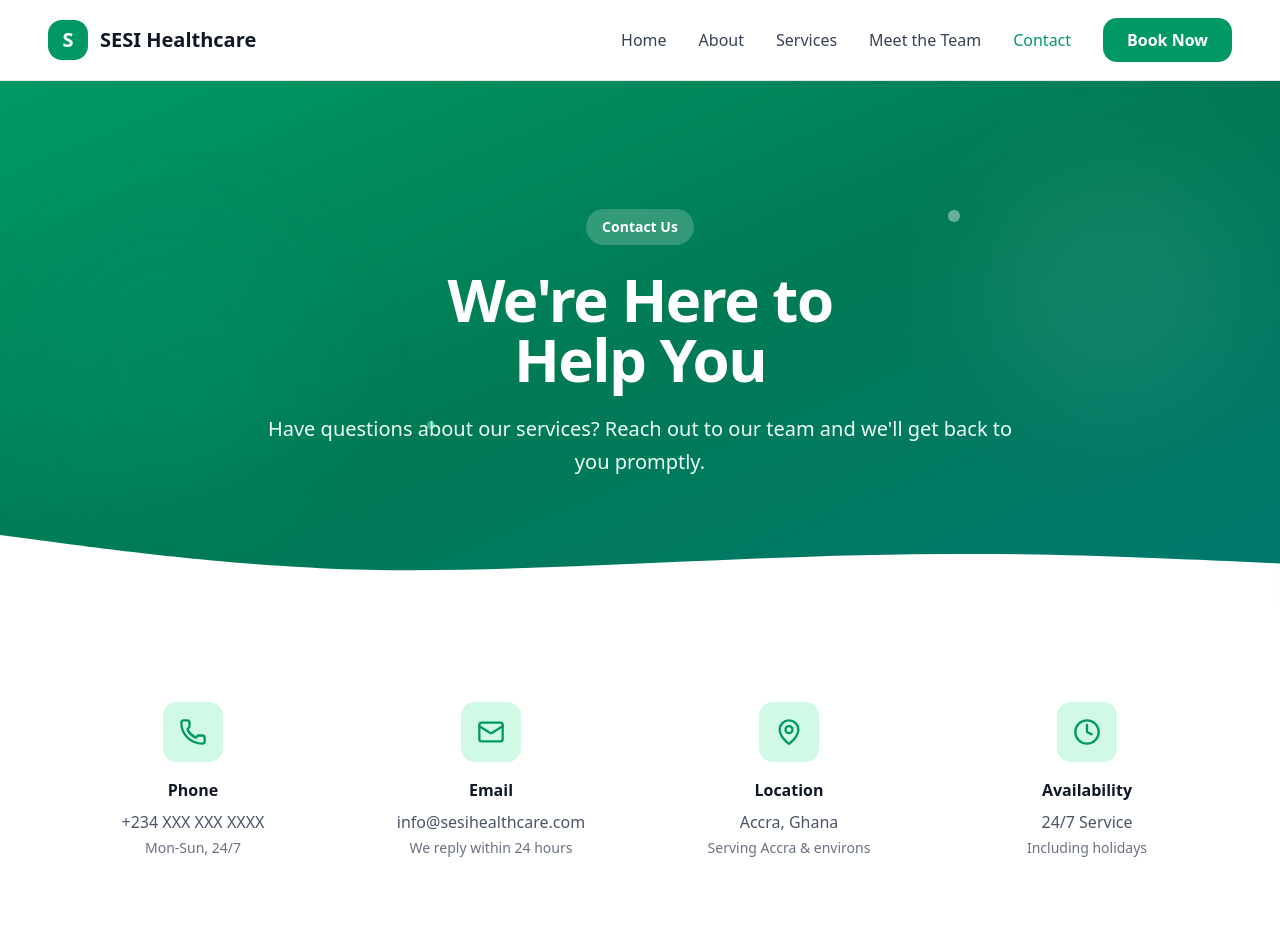
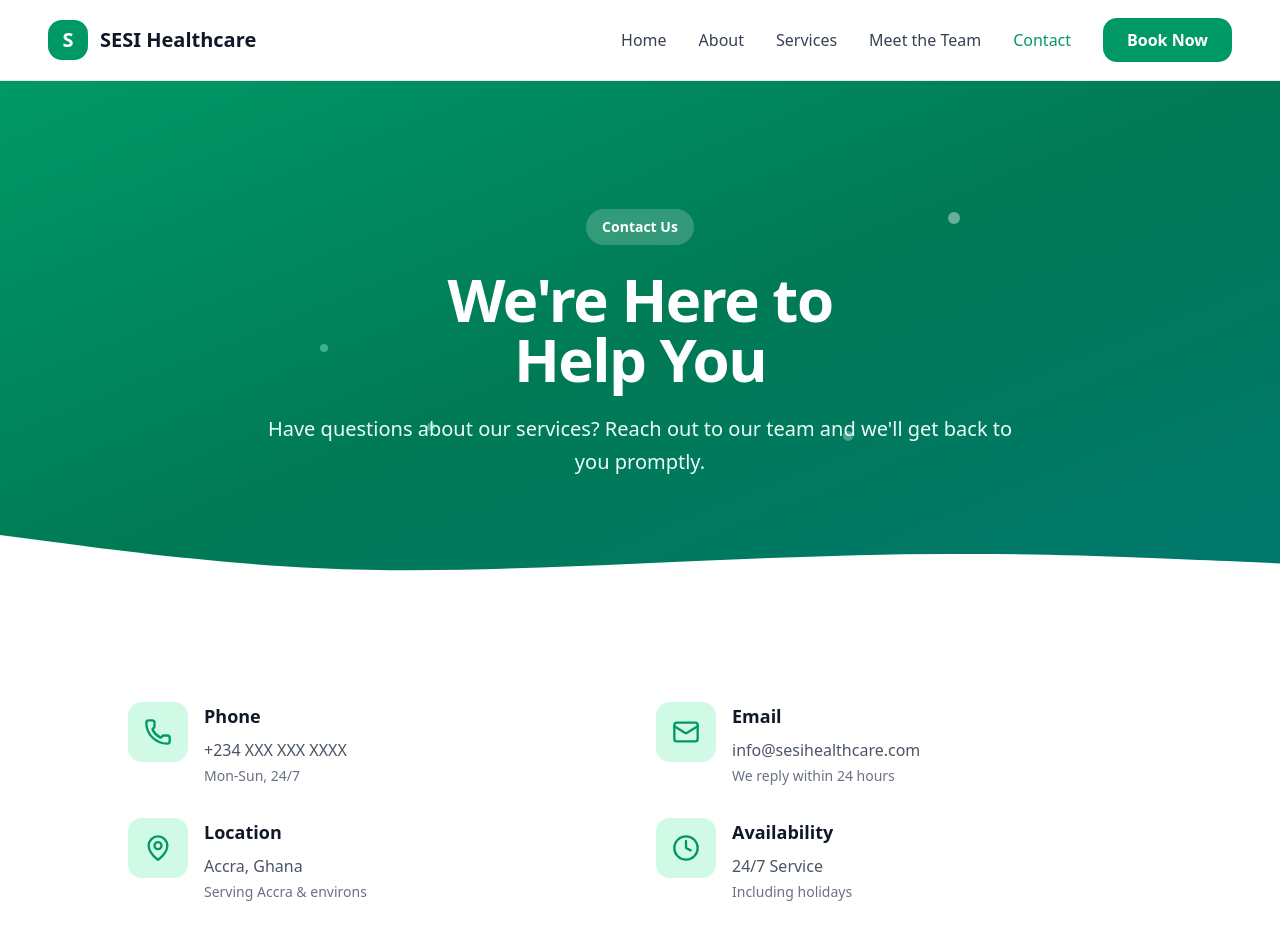
Before and after one commit to eaindome/SESI_CONSULTS, a SvelteKit app in the folder client/: page /contact in a window 1280 px wide. Shown: the top 936 px of the page. Built offline with nearby package versions, Linux system fonts and the light colour scheme.

Commit message:
update: improving the UI in some corners

```diff
--- a/client/src/routes/+page.svelte
+++ b/client/src/routes/+page.svelte
@@ -40,7 +40,7 @@
 			class="w-full h-full object-cover"
 		/>
 		<!-- Dark overlay for text contrast -->
-		<div class="absolute inset-0 bg-gradient-to-r from-gray-900/85 via-gray-900/75 to-gray-900/70"></div>
+		<div class="absolute inset-0 bg-linear-to-r from-gray-900/85 via-gray-900/75 to-gray-900/70"></div>
 	</div>
 
 	<div class="relative z-10 container mx-auto px-6 py-32 sm:px-8 lg:px-12 lg:py-40">
@@ -84,14 +84,16 @@
 			</p>
 		</div>
 
-		<div class="grid grid-cols-1 gap-8 md:grid-cols-2 lg:grid-cols-4 max-w-6xl mx-auto">
+		<div class="grid grid-cols-1 gap-10 md:grid-cols-2 max-w-5xl mx-auto">
 			{#each features as feature}
-				<div class="group text-center">
-					<div class="mb-6 inline-flex items-center justify-center rounded-2xl bg-emerald-100 p-5 text-emerald-600 transition-all duration-300 group-hover:bg-emerald-600 group-hover:text-white group-hover:scale-110">
+				<div class="flex gap-5 items-start group">
+					<div class="shrink-0 rounded-2xl bg-emerald-100 p-5 text-emerald-600 transition-all duration-300 group-hover:bg-emerald-600 group-hover:text-white">
 						<svelte:component this={feature.icon} class="h-8 w-8" />
 					</div>
-					<h3 class="mb-3 text-xl font-bold text-gray-900">{feature.title}</h3>
-					<p class="text-gray-600 leading-relaxed">{feature.description}</p>
+					<div>
+						<h3 class="mb-3 text-xl font-bold text-gray-900">{feature.title}</h3>
+						<p class="text-gray-600 leading-relaxed">{feature.description}</p>
+					</div>
 				</div>
 			{/each}
 		</div>
--- a/client/src/routes/about/+page.svelte
+++ b/client/src/routes/about/+page.svelte
@@ -26,14 +26,20 @@
 </svelte:head>
 
 <!-- Hero Section -->
-<section class="relative overflow-hidden bg-gradient-to-br from-emerald-600 via-emerald-700 to-teal-700 py-24 sm:py-32">
-	<!-- Animated floating shapes -->
-	<div class="absolute top-20 right-10 w-64 h-64 bg-white/10 rounded-full blur-3xl animate-pulse" style="animation-duration: 4s;"></div>
-	<div class="absolute bottom-20 left-10 w-72 h-72 bg-teal-400/10 rounded-full blur-3xl animate-pulse" style="animation-duration: 6s; animation-delay: 1s;"></div>
+<section class="relative overflow-hidden bg-linear-to-br from-emerald-600 via-emerald-700 to-teal-700 py-24 sm:py-32">
+	<!-- Decorative circles - varied sizes and positions -->
+	<div class="absolute top-10 right-20 w-96 h-96 bg-white/10 rounded-full blur-3xl"></div>
+	<div class="absolute top-40 right-40 w-64 h-64 bg-teal-400/10 rounded-full blur-3xl"></div>
+	<div class="absolute bottom-10 left-20 w-80 h-80 bg-white/8 rounded-full blur-3xl"></div>
+	<div class="absolute bottom-32 left-40 w-56 h-56 bg-emerald-300/10 rounded-full blur-3xl"></div>
+	<div class="absolute top-1/2 left-10 w-72 h-72 bg-teal-300/8 rounded-full blur-3xl"></div>
+	<div class="absolute top-1/3 right-1/2 w-48 h-48 bg-white/12 rounded-full blur-3xl"></div>
 
-	<!-- Decorative circles -->
-	<div class="absolute top-1/4 right-1/4 w-3 h-3 bg-white/40 rounded-full animate-bounce" style="animation-duration: 3s;"></div>
-	<div class="absolute bottom-1/3 left-1/3 w-2 h-2 bg-emerald-300/50 rounded-full animate-bounce" style="animation-duration: 4s; animation-delay: 0.5s;"></div>
+	<!-- Small accent dots -->
+	<div class="absolute top-1/4 right-1/4 w-3 h-3 bg-white/40 rounded-full"></div>
+	<div class="absolute bottom-1/3 left-1/3 w-2 h-2 bg-emerald-300/50 rounded-full"></div>
+	<div class="absolute top-2/3 right-1/3 w-2.5 h-2.5 bg-white/30 rounded-full"></div>
+	<div class="absolute top-1/2 left-1/4 w-2 h-2 bg-teal-200/40 rounded-full"></div>
 
 	<div class="relative container mx-auto px-6 sm:px-8 lg:px-12">
 		<div class="mx-auto max-w-3xl text-center">
@@ -134,14 +140,16 @@
 			</p>
 		</div>
 
-		<div class="grid grid-cols-1 gap-12 md:grid-cols-3 max-w-5xl mx-auto">
+		<div class="grid grid-cols-1 gap-10 md:grid-cols-3 max-w-5xl mx-auto">
 			{#each values as value}
-				<div class="text-center">
-					<div class="mb-6 inline-flex items-center justify-center rounded-full bg-emerald-600 p-5 text-white">
-						<svelte:component this={value.icon} class="h-8 w-8" />
+				<div class="flex gap-4 items-start">
+					<div class="shrink-0 rounded-full bg-emerald-600 p-4 text-white">
+						<svelte:component this={value.icon} class="h-7 w-7" />
 					</div>
-					<h3 class="mb-4 text-xl font-bold text-gray-900">{value.title}</h3>
-					<p class="text-gray-600 leading-relaxed">{value.description}</p>
+					<div>
+						<h3 class="mb-3 text-xl font-bold text-gray-900">{value.title}</h3>
+						<p class="text-gray-600 leading-relaxed">{value.description}</p>
+					</div>
 				</div>
 			{/each}
 		</div>
--- a/client/src/routes/contact/+page.svelte
+++ b/client/src/routes/contact/+page.svelte
@@ -49,14 +49,20 @@
 </svelte:head>
 
 <!-- Hero Section -->
-<section class="relative overflow-hidden bg-gradient-to-br from-emerald-600 via-emerald-700 to-teal-700 py-24 sm:py-32">
-	<!-- Animated floating shapes -->
-	<div class="absolute top-20 right-10 w-64 h-64 bg-white/10 rounded-full blur-3xl animate-pulse" style="animation-duration: 4s;"></div>
-	<div class="absolute bottom-20 left-10 w-72 h-72 bg-teal-400/10 rounded-full blur-3xl animate-pulse" style="animation-duration: 6s; animation-delay: 1s;"></div>
+<section class="relative overflow-hidden bg-linear-to-br from-emerald-600 via-emerald-700 to-teal-700 py-24 sm:py-32">
+	<!-- Decorative circles - varied sizes and positions -->
+	<!-- <div class="absolute top-10 right-20 w-96 h-96 bg-white/10 rounded-full blur-3xl"></div>
+	<div class="absolute top-40 right-40 w-64 h-64 bg-teal-400/10 rounded-full blur-3xl"></div>
+	<div class="absolute bottom-10 left-20 w-80 h-80 bg-white/8 rounded-full blur-3xl"></div>
+	<div class="absolute bottom-32 left-40 w-56 h-56 bg-emerald-300/10 rounded-full blur-3xl"></div>
+	<div class="absolute top-1/2 left-10 w-72 h-72 bg-teal-300/8 rounded-full blur-3xl"></div>
+	<div class="absolute top-1/3 right-1/2 w-48 h-48 bg-white/12 rounded-full blur-3xl"></div> -->
 
-	<!-- Decorative circles -->
-	<div class="absolute top-1/4 right-1/4 w-3 h-3 bg-white/40 rounded-full animate-bounce" style="animation-duration: 3s;"></div>
-	<div class="absolute bottom-1/3 left-1/3 w-2 h-2 bg-emerald-300/50 rounded-full animate-bounce" style="animation-duration: 4s; animation-delay: 0.5s;"></div>
+	<!-- Small accent dots -->
+	<div class="absolute top-1/4 right-1/4 w-3 h-3 bg-white/40 rounded-full"></div>
+	<div class="absolute bottom-1/3 left-1/3 w-2 h-2 bg-emerald-300/50 rounded-full"></div>
+	<div class="absolute top-2/3 right-1/3 w-2.5 h-2.5 bg-white/30 rounded-full"></div>
+	<div class="absolute top-1/2 left-1/4 w-2 h-2 bg-teal-200/40 rounded-full"></div>
 
 	<div class="relative container mx-auto px-6 sm:px-8 lg:px-12">
 		<div class="mx-auto max-w-3xl text-center">
@@ -83,41 +89,49 @@
 <!-- Contact Info -->
 <section class="py-24 bg-white">
 	<div class="container mx-auto px-6 sm:px-8 lg:px-12">
-		<div class="grid grid-cols-1 gap-10 md:grid-cols-2 lg:grid-cols-4 max-w-6xl mx-auto">
-			<div class="text-center">
-				<div class="mb-4 inline-flex items-center justify-center rounded-xl bg-emerald-100 p-4 text-emerald-600">
+		<div class="grid grid-cols-1 gap-8 md:grid-cols-2 max-w-5xl mx-auto">
+			<div class="flex gap-4 items-start">
+				<div class="shrink-0 rounded-xl bg-emerald-100 p-4 text-emerald-600">
 					<Phone class="h-7 w-7" />
 				</div>
-				<h3 class="mb-2 font-bold text-gray-900">Phone</h3>
-				<p class="text-gray-600">+234 XXX XXX XXXX</p>
-				<p class="text-sm text-gray-500 mt-1">Mon-Sun, 24/7</p>
+				<div>
+					<h3 class="mb-2 font-bold text-gray-900 text-lg">Phone</h3>
+					<p class="text-gray-600 mb-1">+234 XXX XXX XXXX</p>
+					<p class="text-sm text-gray-500">Mon-Sun, 24/7</p>
+				</div>
 			</div>
 
-			<div class="text-center">
-				<div class="mb-4 inline-flex items-center justify-center rounded-xl bg-emerald-100 p-4 text-emerald-600">
+			<div class="flex gap-4 items-start">
+				<div class="shrink-0 rounded-xl bg-emerald-100 p-4 text-emerald-600">
 					<Mail class="h-7 w-7" />
 				</div>
-				<h3 class="mb-2 font-bold text-gray-900">Email</h3>
-				<p class="text-gray-600">info@sesihealthcare.com</p>
-				<p class="text-sm text-gray-500 mt-1">We reply within 24 hours</p>
+				<div>
+					<h3 class="mb-2 font-bold text-gray-900 text-lg">Email</h3>
+					<p class="text-gray-600 mb-1">info@sesihealthcare.com</p>
+					<p class="text-sm text-gray-500">We reply within 24 hours</p>
+				</div>
 			</div>
 
-			<div class="text-center">
-				<div class="mb-4 inline-flex items-center justify-center rounded-xl bg-emerald-100 p-4 text-emerald-600">
+			<div class="flex gap-4 items-start">
+				<div class="shrink-0 rounded-xl bg-emerald-100 p-4 text-emerald-600">
 					<MapPin class="h-7 w-7" />
 				</div>
-				<h3 class="mb-2 font-bold text-gray-900">Location</h3>
-				<p class="text-gray-600">Accra, Ghana</p>
-				<p class="text-sm text-gray-500 mt-1">Serving Accra & environs</p>
+				<div>
+					<h3 class="mb-2 font-bold text-gray-900 text-lg">Location</h3>
+					<p class="text-gray-600 mb-1">Accra, Ghana</p>
+					<p class="text-sm text-gray-500">Serving Accra & environs</p>
+				</div>
 			</div>
 
-			<div class="text-center">
-				<div class="mb-4 inline-flex items-center justify-center rounded-xl bg-emerald-100 p-4 text-emerald-600">
+			<div class="flex gap-4 items-start">
+				<div class="shrink-0 rounded-xl bg-emerald-100 p-4 text-emerald-600">
 					<Clock class="h-7 w-7" />
 				</div>
-				<h3 class="mb-2 font-bold text-gray-900">Availability</h3>
-				<p class="text-gray-600">24/7 Service</p>
-				<p class="text-sm text-gray-500 mt-1">Including holidays</p>
+				<div>
+					<h3 class="mb-2 font-bold text-gray-900 text-lg">Availability</h3>
+					<p class="text-gray-600 mb-1">24/7 Service</p>
+					<p class="text-sm text-gray-500">Including holidays</p>
+				</div>
 			</div>
 		</div>
 
```
Also changed, not shown: client/src/routes/booking/+page.svelte (+25 -19 lines), client/src/routes/services/+page.svelte (+28 -16 lines), client/src/routes/team/+page.svelte (+37 -23 lines).
